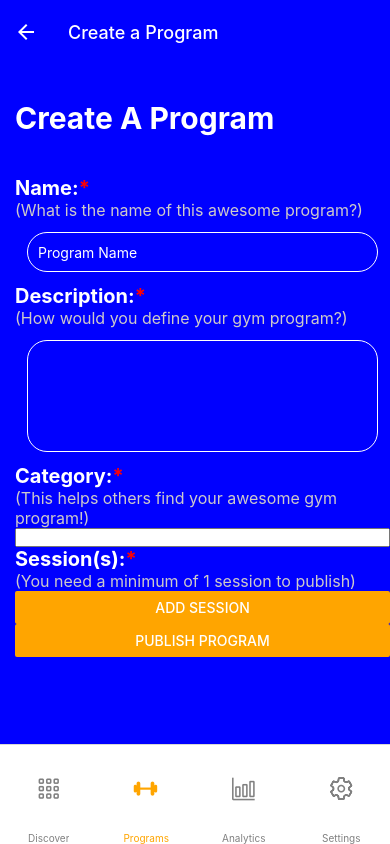
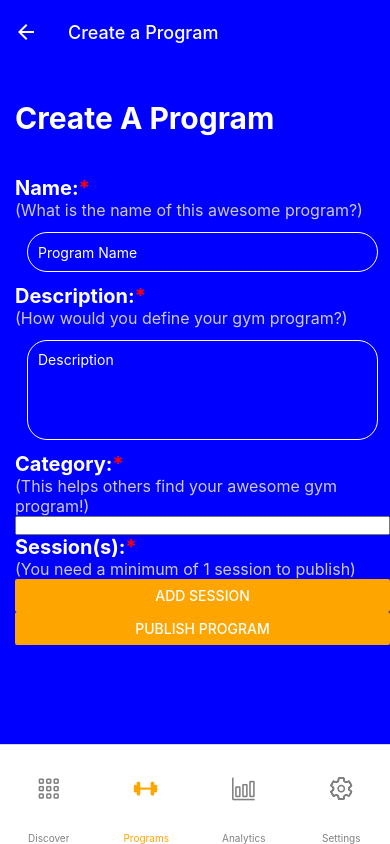
Before and after one commit to KyleGrande/ufit-frontend, a React Native app in the folder UFIT/: screen /Programs in a window 390 px wide. Both pictures are taken after a click on the button "CREATE PROGRAM". Built offline with nearby package versions, Linux system fonts and the light colour scheme; no server answers.

Commit message:
Context created works with yup package and state gets passed to the form context js object

```diff
--- a/UFIT/src/screens/StateContext.tsx
+++ b/UFIT/src/screens/StateContext.tsx
@@ -5,6 +5,9 @@ import { yupResolver } from '@hookform/resolvers/yup';
 
 interface FormData {
     programName: string;
+    programDescription: string;
+    programCategory: string;
+
 }
 
 interface FormContextValue extends UseFormReturn<FormData>{}
@@ -19,11 +22,21 @@ export const useFormContext = () => {
     return context;
 }
 
+{/*
+TODO:
+    default picker value can be chosen from this context;
+    Without moving
+*/}
+
 const FormProvider = ({children}) => {
     const methods = useForm<FormData>({
-        defaultValues: {},
+        defaultValues: {
+            programCategory: "undefined"
+        },
         resolver: yupResolver(yup.object().shape({
             programName: yup.string().required('First name is Required'),
+            programDescription: yup.string().required('Program Description is Required'),
+            programCategory: yup.string().required('Please select an option').oneOf(['strength', 'yoga']),
         })),
     });
 
--- a/UFIT/src/screens/UserProgramsStack/ProgramCreation/ProgramCreate.tsx
+++ b/UFIT/src/screens/UserProgramsStack/ProgramCreation/ProgramCreate.tsx
@@ -15,6 +15,7 @@ import {
 } from "@react-navigation/native-stack";
 import { StackParamList } from "../../UserPrograms";
 import { useForm, Controller } from 'react-hook-form';
+import { useFormContext } from "../../StateContext";
 // TODO:
 // Add styling to style sheet file
 
@@ -26,7 +27,7 @@ export default function ProgramCreate({ navigation }: ProgramsMainScreenProps) {
   const [name, onChangeName] = React.useState("");
   const [description, onChangeDescription] = React.useState("");
   const [selectedProgram, setSelectedProgram] = useState("strength");
-  const { control, handleSubmit } = useForm();
+  const { control, handleSubmit } = useFormContext();
 
 
   const onSubmit = (data:any) => {
@@ -82,37 +83,63 @@ export default function ProgramCreate({ navigation }: ProgramsMainScreenProps) {
             {fieldState?.error && (
               <Text style={{ fontSize: 20, color: 'red' }}>{fieldState.error.message}</Text>
             )}
+            </View>
+            )}
+          />
+
+            <Controller
+              control = {control}
+              rules={{
+                required: true
+              }}
+              name="programDescription"
+              render={({field, fieldState})=>(
+                <View>
+                <Text style={{ fontSize: 20, color: "white", fontWeight: "bold" }}>
+                  Description:
+                  <Text style={{ flexDirection: "row", color: "red" }}>
+                    *
+                  </Text>
+                </Text>
+
+                <Text style={{ color: "#CECACA", fontSize: 16 }}>
+                  (How would you define your gym program?)
+                </Text>
+
+                <TextInput
+                  style={{
+                    height: 100,
+                    margin: 12,
+                    borderWidth: 1,
+                    padding: 10,
+                    color: "white",
+                    borderColor: "white",
+                    borderRadius:20
+                  }}
+                  onChangeText={field.onChange}
+                  value={field.value}
+                  multiline = {true}
+                  numberOfLines={4}
+                  placeholder="Description"
+                  placeholderTextColor="white"
+                />
+
+                {/* {fieldState?.error && (
+                <Text style={{ fontSize: 20, color: 'red' }}>{fieldState.error.message}</Text>
+                )}  */}
 
               </View>
               )}
               />
 
-            <Text style={{ fontSize: 20, color: "white", fontWeight: "bold" }}>
-              Description:
-              <Text style={{ flexDirection: "row", color: "red" }}>*</Text>
-            </Text>
-            <Text style={{ color: "#CECACA", fontSize: 16 }}>
-              (How would you define your gym program?)
-            </Text>
-            <TextInput
-              style={{
-                height: 40,
-                margin: 12,
-                borderWidth: 1,
-                padding: 10,
-                color: "white",
-                borderColor: "white",
-                paddingBottom: 100,
-                borderRadius:20
+            <Controller
+              control = {control}
+              name="programCategory"
+              rules={{
+                required: true
               }}
-              onChangeText={onChangeDescription}
-              value={description}
-              multiline = {true}
-              numberOfLines={4}
-            />
-
-
-
+              render={({ field, fieldState }) => (
+                <View>
                   <Text
                   style={{
                     fontSize: 20,
@@ -123,20 +150,32 @@ export default function ProgramCreate({ navigation }: ProgramsMainScreenProps) {
                   }}
                   >
                   Category:
-              <Text style={{ color: "red" }}>*</Text>
+                    <Text style={{ color: "red" }}>
+                      *
+                    </Text>
                   </Text>
                 <Text style={{ color: "#CECACA", fontSize: 16 }}>
                   (This helps others find your awesome gym program!)
                 </Text>
+
                 <Picker
                   style={{ color: "white", marginTop: 0, paddingTop: 0 }}
-              selectedValue={selectedProgram}
-              onValueChange={(itemValue: any) => setSelectedProgram(itemValue)}
+                  selectedValue={field.value}
+                  onValueChange={(itemValue) => field.onChange(itemValue)}
                   itemStyle={{ color: "white", fontSize: 40 }}
                 >
+                  <Picker.Item label="SELECT" value="undefined" />
                   <Picker.Item label="Strength" value="strength" />
                   <Picker.Item label="Yoga" value="yoga" />
                 </Picker>
+
+                {fieldState?.error && (
+                  <Text style={{ fontSize: 20, color: 'red' }}>{fieldState.error.message}</Text>
+                )}
+                </View>
+              )}
+            />
+
           </SafeAreaView>
           {/*
           Add session button --> new page pop up -->
@@ -153,13 +192,16 @@ export default function ProgramCreate({ navigation }: ProgramsMainScreenProps) {
             }}
           >
             Session(s):
-            <Text style={{ flexDirection: "row", color: "red" }}>*</Text>
+            <Text style={{ flexDirection: "row", color: "red" }}>
+              *
             </Text>
+          </Text>
+
           <Text style={{ color: "#CECACA", fontSize: 16 }}>
               (You need a minimum of 1 session to publish)
           </Text>
+
           <View style={{justifyContent: 'center'}}>
-
             <Button
               title="Add Session"
               color="orange"
@@ -175,6 +217,7 @@ export default function ProgramCreate({ navigation }: ProgramsMainScreenProps) {
             />
           </View>
         </ScrollView>
+
       </View>
     </View>
   );
```
Lines whose indentation alone changed are shown as unchanged.
